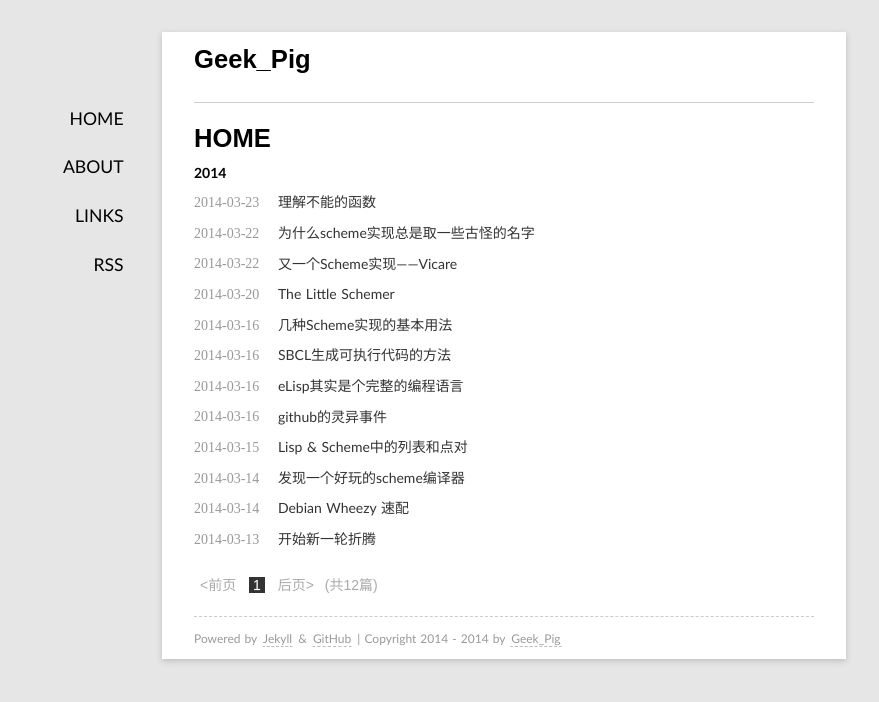
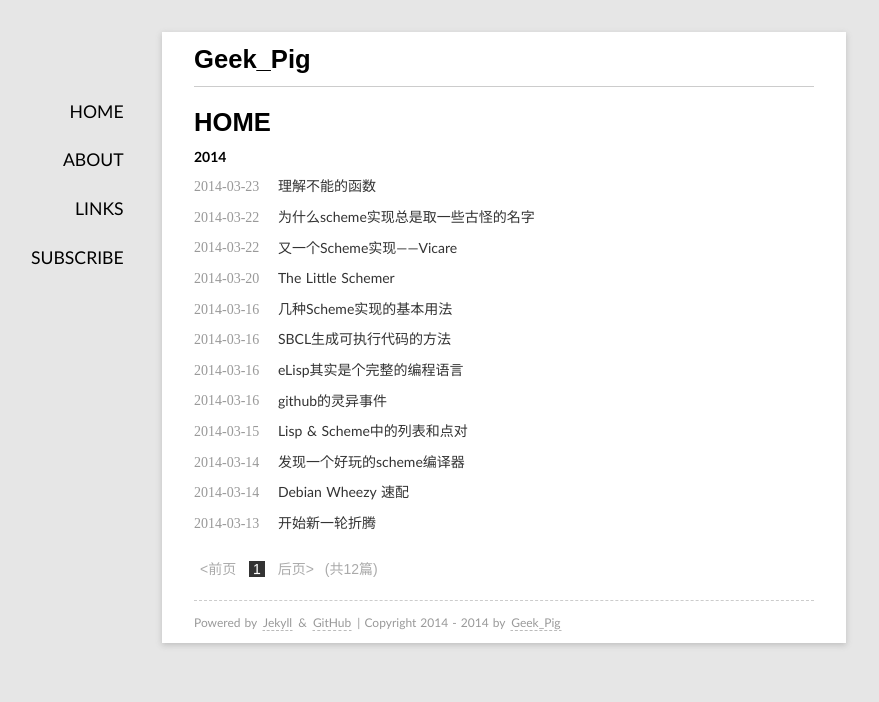
Before and after one commit to rhuichao/uternet.github.io, a Jekyll site: the page built from index.html, in a window 1280 px wide. Shown: the top 702 px of the page, without its empty margins (136-1015 px from the left). Built offline with Jekyll 4.4.1, drawn with Linux system fonts in a browser that asks for light colours; some web fonts are replaced; Markdown is read by kramdown in place of the engine named in the settings; the list of posts is cut into pages by our own code.

Commit message:
new document posted

```diff
--- a/_layouts/default.html
+++ b/_layouts/default.html
@@ -48,18 +48,14 @@
 
         <header>
             <h1>{{ site.author }}</h1>
-            <P>
-
-                    <nav>
+        </header>
+        <nav>
             <span><a title="home page" class="" href="/">Home</a></span>
             <span><a title="about" class="" href="/about/">About</a></span>
             <span><a title="links" class="" href="/links/">Links</a></span>
             <!--<span><a title="The Little Schemer" class="" href="/TLS/">The Little Schemer</a></span>-->
-            <span><a title="subscribe by RSS" class="" href="/feed/">RSS</a></span>
+            <span><a title="subscribe by RSS" class="" href="/feed/">Subscribe</a></span>
         </nav>
-
-        </header>
-
             <p>
         <h1>{{ page.title }}</h1> <!--页面标题-->
 
```
